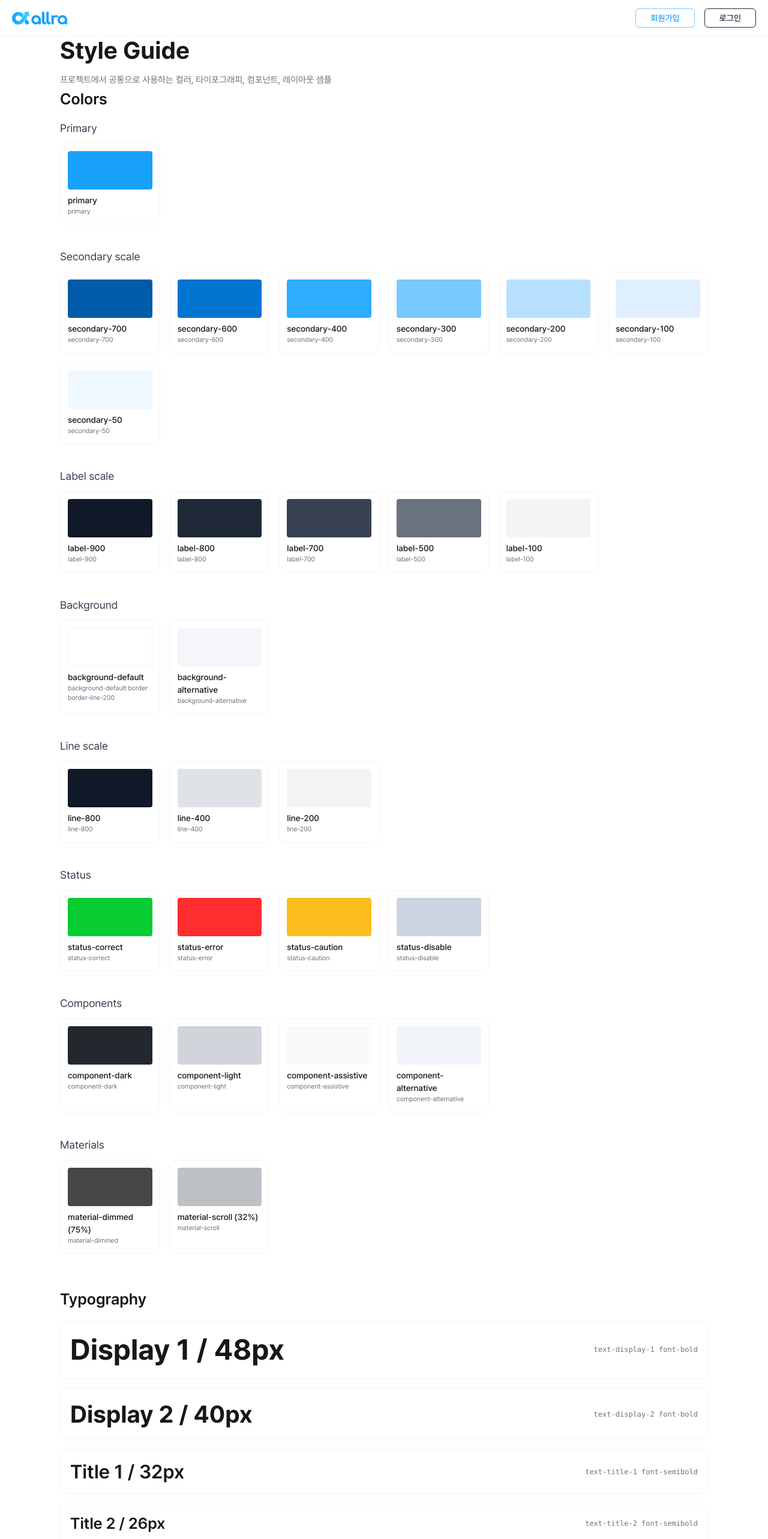
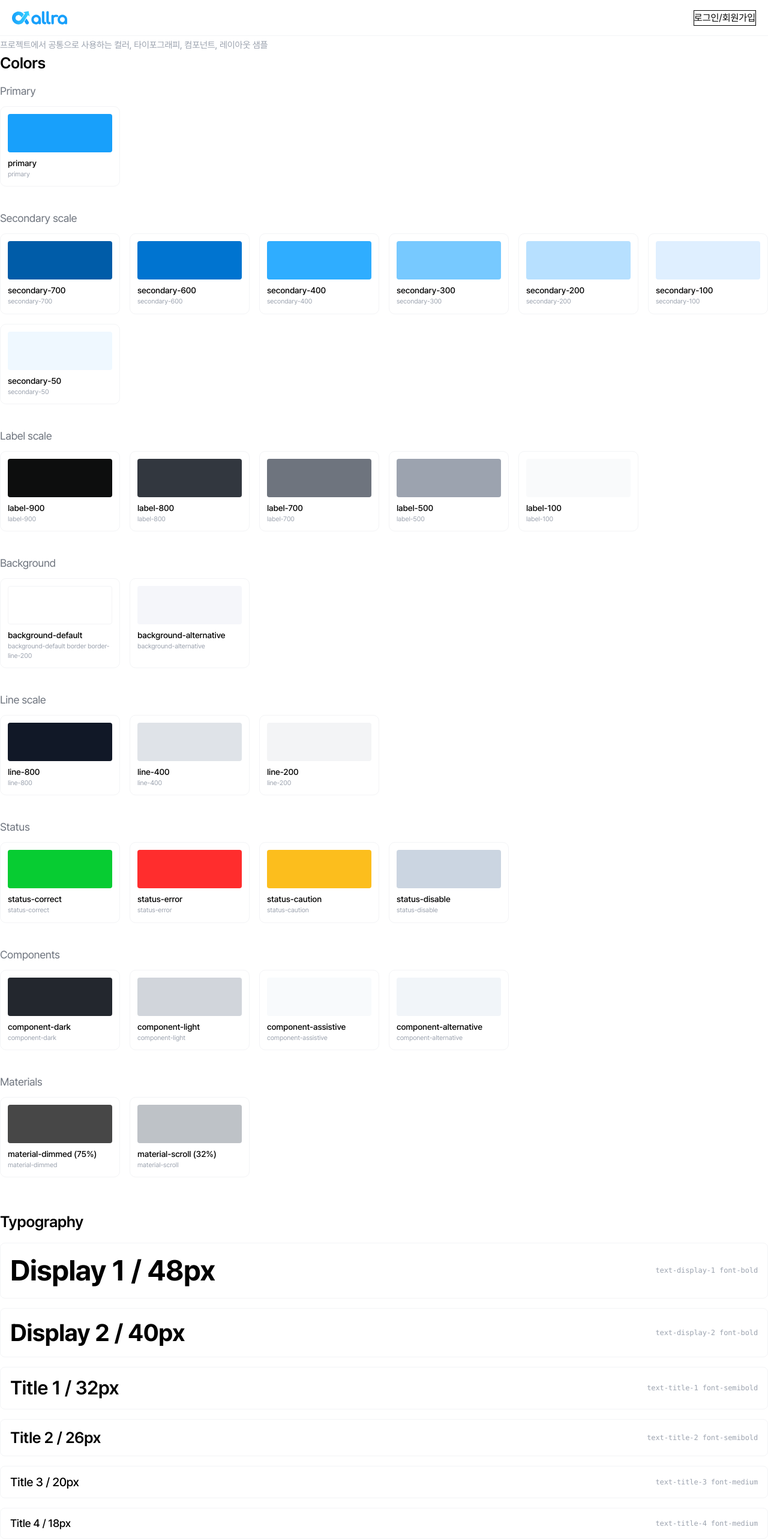
Before and after one commit to girl0330/allra-assignment-phg, a Next.js app: page /style-guide in a window 1280 px wide. Shown: the top 2566 px of the page at 60% size. Built offline with nearby package versions, Linux system fonts and the light colour scheme.

Commit message:
design: Header, Footer 디자인 및 HTML 수정

```diff
--- a/src/app/globals.css
+++ b/src/app/globals.css
@@ -5,12 +5,15 @@
 @font-face {
   font-family: 'Pretendard';
   src: url('/fonts/pretendard/Pretendard-Regular.woff2') format('woff2');
-  font-weight: 400;
-  font-style: normal;
 }
 
 /* Tailwind v4: 기존 tailwind.config의 theme.extend 내용을 @theme로 이관 */
 @theme {
+  /* size */
+  --spacing-header: 60px;
+  --spacing-breadcrumb-tablet: 40px;
+  --spacing-breadcrumb-mobile: 33px;
+
   /* fontFamily */
   --font-pretendard: 'Pretendard', ui-sans-serif, system-ui, -apple-system, 'Segoe UI', Roboto, 'Helvetica Neue', Arial;
 
@@ -25,11 +28,11 @@
   --color-secondary-100: #dfefff;
   --color-secondary-50: #eff8ff;
 
-  --color-label-900: #111827;
-  --color-label-800: #1f2937;
-  --color-label-700: #374151;
-  --color-label-500: #6b7280;
-  --color-label-100: #f3f4f6;
+  --color-label-900: #0d0e0e;
+  --color-label-800: #32373f;
+  --color-label-700: #6e747e;
+  --color-label-500: #9ca3af;
+  --color-label-100: #f9fafb;
 
   --color-background-default: #ffffff;
   --color-background-alternative: #f5f6fa;
@@ -65,56 +68,93 @@
   --radius-xl: 12px;
   --radius-2xl: 14px;
 
-  /* fontSize (크기/행간/자간을 토큰으로 분리해 사용) */
-  --text-display-1: 48px;
-  --leading-display-1: 1.4;
-  --tracking-display-1: -0.02em;
+  /* Font sizes */
+  --font-size-display-1: 48px;
+  --font-size-display-2: 40px;
 
-  --text-display-2: 40px;
-  --leading-display-2: 1.4;
-  --tracking-display-2: -0.02em;
+  --font-size-title-1: 32px;
+  --font-size-title-2: 26px;
+  --font-size-title-3: 20px;
+  --font-size-title-4: 18px;
 
-  --text-title-1: 32px;
-  --leading-title-1: 1.4;
-  --tracking-title-1: -0.02em;
+  --font-size-body-1: 16px;
+  --font-size-body-2: 15px;
+  --font-size-body-3: 14px;
 
-  --text-title-2: 26px;
-  --leading-title-2: 1.4;
-  --tracking-title-2: -0.02em;
+  --font-size-caption-1: 12px;
+  --font-size-caption-2: 11px;
 
-  --text-title-3: 20px;
-  --leading-title-3: 1.4;
-  --tracking-title-3: -0.02em;
+  /* Line heights */
+  --line-height-140: 140%;
+  --line-height-144: 144%;
+  --line-height-150: 150%;
 
-  --text-title-4: 18px;
-  --leading-title-4: 1.44;
-  --tracking-title-4: -0.02em;
-
-  --text-body-1: 16px;
-  --leading-body-1: 1.5;
-  --tracking-body-1: -0.01em;
-
-  --text-body-2: 15px;
-  --leading-body-2: 1.5;
-  --tracking-body-2: -0.01em;
-
-  --text-body-3: 14px;
-  --leading-body-3: 1.5;
-  --tracking-body-3: -0.01em;
-
-  --text-caption-1: 12px;
-  --leading-caption-1: 1.4;
-  --tracking-caption-1: -0.01em;
-
-  --text-caption-2: 11px;
-  --leading-caption-2: 1.4;
-  --tracking-caption-2: -0.01em;
+  /* Letter spacings (em 단위로!) */
+  --tracking--2: -0.02em; /* = -2% 느낌 */
+  --tracking--1: -0.01em; /* = -1% 느낌 */
 }
 
 @layer utilities {
   .container {
     margin-inline: auto;
     padding-inline: 1.25rem;
+  }
+
+  /* Typography */
+  .text-display-1 {
+    font-size: var(--font-size-display-1);
+    line-height: var(--line-height-140);
+    letter-spacing: var(--tracking--2);
+  }
+  .text-display-2 {
+    font-size: var(--font-size-display-2);
+    line-height: var(--line-height-140);
+    letter-spacing: var(--tracking--2);
+  }
+  .text-title-1 {
+    font-size: var(--font-size-title-1);
+    line-height: var(--line-height-140);
+    letter-spacing: var(--tracking--2);
+  }
+  .text-title-2 {
+    font-size: var(--font-size-title-2);
+    line-height: var(--line-height-140);
+    letter-spacing: var(--tracking--2);
+  }
+  .text-title-3 {
+    font-size: var(--font-size-title-3);
+    line-height: var(--line-height-140);
+    letter-spacing: var(--tracking--2);
+  }
+  .text-title-4 {
+    font-size: var(--font-size-title-4);
+    line-height: var(--line-height-144);
+    letter-spacing: var(--tracking--2);
+  }
+  .text-body-1 {
+    font-size: var(--font-size-body-1);
+    line-height: var(--line-height-150);
+    letter-spacing: var(--tracking--1);
+  }
+  .text-body-2 {
+    font-size: var(--font-size-body-2);
+    line-height: var(--line-height-150);
+    letter-spacing: var(--tracking--1);
+  }
+  .text-body-3 {
+    font-size: var(--font-size-body-3);
+    line-height: var(--line-height-150);
+    letter-spacing: var(--tracking--1);
+  }
+  .text-caption-1 {
+    font-size: var(--font-size-caption-1);
+    line-height: var(--line-height-140);
+    letter-spacing: var(--tracking--1);
+  }
+  .text-caption-2 {
+    font-size: var(--font-size-caption-2);
+    line-height: var(--line-height-140);
+    letter-spacing: var(--tracking--1);
   }
 
   @media (min-width: 48rem) {
--- a/src/app/layout.tsx
+++ b/src/app/layout.tsx
@@ -2,6 +2,8 @@ import type { Metadata } from 'next';
 import './globals.css';
 import Providers from './providers';
 import localFont from 'next/font/local';
+import Link from 'next/link';
+import Image from 'next/image';
 
 const pretendard = localFont({
   src: '../../public/fonts/PretendardVariable.woff2',
@@ -16,77 +18,43 @@ export const metadata: Metadata = {
 export default function RootLayout({ children }: { children: React.ReactNode }) {
   return (
     <html lang="ko" className={pretendard.variable}>
-      <body className="font-pretendard bg-white text-neutral-900">
-        {/* <div className="fixed inset-x-0 top-0 z-50 bg-background-default border-b border-line-200">
-          <div className="mx-auto w-full max-w-[1440px] px-[100px]">
-            <header className="h-[54px] flex items-center">i am header</header>
+      <body className="font-pretendard min-h-screen">
+        <Providers>
+          <div>
+            <div className="mx-auto md:container md:min-h-[calc(100dvh-358px-64px)]">
+              {/* 고정 헤더 */}
+              <header className="fixed top-0 left-0 z-40 h-header w-full bg-background-default border-b border-line-200">
+                <div className="size-full">
+                  <div className="container px-4 md:px-6 lg:px-8 flex h-full items-center justify-between">
+                    {/* 로고/우측 버튼 영역 */}
+                    <div className="flex items-center gap-11">
+                      <Link aria-label="초간편 통합 선정산서비스 올라" href="/">
+                        <Image src="/icons/logo.svg" alt="allra logo" width={92} height={24} priority className="" />
+                      </Link>
                     </div>
-        </div> */}
-
-        <header>
-          <div className="fixed top-0 left-0 z-40 h-[60px] h-header w-full bg-background-default">
-            <div className="size-full">
-              <div className="container flex h-full items-center justify-between *:h-full">
-                <div className="flex items-center gap-11">
-                  <a aria-label="초간편 통합 선정산서비스 올라" href="/">
-                    <img
-                      alt="allra logo"
-                      loading="lazy"
-                      width="92"
-                      height="24"
-                      decoding="async"
-                      data-nimg="1"
-                      className=""
-                      src="\icons\logo.svg"
-                    />
-                  </a>
+                    <div className="flex items-center gap-4 lg:hidden">
+                      <button className="border">회원가입</button>
+                      <button className="border">회원가입</button>
                     </div>
-                <div className="flex items-center gap-4">
-                  <a
-                    className="inline-flex items-center justify-center whitespace-nowrap cursor-pointer disabled:cursor-not-allowed border border-secondary-300 bg-background-default text-primary hover:border-secondary-300 hover:bg-label-100 active:bg-background-alternative disabled:border-status-disable disabled:bg-background-default disabled:text-status-disable h-[32px] gap-1 rounded-sm px-6 text-body-3 font-medium"
-                    href="/sign-up?callbackUrl=%2Fblogs%3F"
-                  >
-                    회원가입
-                  </a>
-                  <a
-                    className="inline-flex items-center justify-center whitespace-nowrap cursor-pointer disabled:cursor-not-allowed border bg-background-default text-label-800 hover:bg-label-100 active:bg-background-alternative disabled:border-line-400 disabled:text-status-disable h-[32px] gap-1 rounded-sm px-6 text-body-3 font-medium"
-                    href="/sign-in?callbackUrl=%2Fblogs%3F"
-                  >
-                    로그인
-                  </a>
+                    <div className="flex items-center gap-4 max-lg:hidden">
+                      <button className="border">로그인/회원가입</button>
                     </div>
                   </div>
-              <div data-orientation="horizontal" role="none" className="shrink-0 h-px w-full bg-line-200"></div>
                 </div>
-          </div>
-          <div
-            data-orientation="horizontal"
-            role="none"
-            className="shrink-0 block h-header bg-background-default"
-          ></div>
+                {/* 스페이서 */}
+                <div aria-hidden className="h-header" />
               </header>
 
-        <div className="min-h-dvh flex flex-col pt-[54px]">
-          <Providers>
-            <main className="flex-1">
-              <div className="mx-auto w-full max-w-[1440px] px-[100px]">
-                <div className="mx-auto max-w-[1240px]">{children}</div>
+              {/* 본문 */}
+              <main>{children}</main>
+
+              {/* 푸터 */}
             </div>
-            </main>
-          </Providers>
-
-          {/* <div className="border-t border-line-200 bg-background-default">
-            <div className="mx-auto w-full max-w-[1440px] px-[100px]">
-              <footer className="h-[358px] py-[59px] flex items-center">i am footer</footer>
-            </div>
-          </div> */}
-        </div>
-
-        <footer className="">
-          <div data-orientation="horizontal" role="none" className="shrink-0 h-px w-full bg-line-200"></div>
-          <div className="lg:gap-20 container flex flex-wrap-reverse items-start gap-8 py-10 md:flex-nowrap md:gap-11 lg:py-[60px]">
+            <footer className="border-t border-line-200">
+              <div role="none" className="shrink-0 h-px w-full bg-line-200"></div>
+              <div className="container flex flex-wrap-reverse items-start gap-8 md:flex-nowrap md:gap-11 lg:gap-20 py-10 lg:py-[60px]">
                 <div className="grow">
-              <img
+                  <Image
                     alt="allra logo"
                     loading="lazy"
                     width="95"
@@ -99,7 +67,7 @@ export default function RootLayout({ children }: { children: React.ReactNode })
                   <div className="mt-6 flex flex-col gap-6 md:mt-9">
                     <main className="">
                       <div className="flex flex-wrap items-center gap-2 text-body-3 text-label-700 *:hover:font-bold">
-                    <a href="/">회사소개</a>
+                        <Link href="/">회사소개</Link>
                         <svg
                           xmlns="http://www.w3.org/2000/svg"
                           width="12"
@@ -107,15 +75,15 @@ export default function RootLayout({ children }: { children: React.ReactNode })
                           viewBox="0 0 24 24"
                           fill="none"
                           stroke="currentColor"
-                      stroke-width="2"
-                      stroke-linecap="round"
-                      stroke-linejoin="round"
+                          strokeWidth="2"
+                          strokeLinecap="round"
+                          strokeLinejoin="round"
                           className="lucide lucide-dot"
                           aria-hidden="true"
                         >
                           <circle cx="12.1" cy="12.1" r="1"></circle>
                         </svg>
-                    <a href="/">서비스 이용약관</a>
+                        <Link href="/">서비스 이용약관</Link>
                         <svg
                           xmlns="http://www.w3.org/2000/svg"
                           width="12"
@@ -123,17 +91,15 @@ export default function RootLayout({ children }: { children: React.ReactNode })
                           viewBox="0 0 24 24"
                           fill="none"
                           stroke="currentColor"
-                      stroke-width="2"
-                      stroke-linecap="round"
-                      stroke-linejoin="round"
+                          strokeWidth="2"
+                          strokeLinecap="round"
+                          strokeLinejoin="round"
                           className="lucide lucide-dot"
                           aria-hidden="true"
                         >
                           <circle cx="12.1" cy="12.1" r="1"></circle>
                         </svg>
-                    <a className="font-bold" href="/">
-                      개인정보 처리방침
-                    </a>
+                        <Link href="/">개인정보 처리방침</Link>
                         <svg
                           xmlns="http://www.w3.org/2000/svg"
                           width="12"
@@ -141,15 +107,15 @@ export default function RootLayout({ children }: { children: React.ReactNode })
                           viewBox="0 0 24 24"
                           fill="none"
                           stroke="currentColor"
-                      stroke-width="2"
-                      stroke-linecap="round"
-                      stroke-linejoin="round"
+                          strokeWidth="2"
+                          strokeLinecap="round"
+                          strokeLinejoin="round"
                           className="lucide lucide-dot"
                           aria-hidden="true"
                         >
                           <circle cx="12.1" cy="12.1" r="1"></circle>
                         </svg>
-                    <a href="/">공지사항</a>
+                        <Link href="/">공지사항</Link>
                         <svg
                           xmlns="http://www.w3.org/2000/svg"
                           width="12"
@@ -157,15 +123,15 @@ export default function RootLayout({ children }: { children: React.ReactNode })
                           viewBox="0 0 24 24"
                           fill="none"
                           stroke="currentColor"
-                      stroke-width="2"
-                      stroke-linecap="round"
-                      stroke-linejoin="round"
+                          strokeWidth="2"
+                          strokeLinecap="round"
+                          strokeLinejoin="round"
                           className="lucide lucide-dot"
                           aria-hidden="true"
                         >
                           <circle cx="12.1" cy="12.1" r="1"></circle>
                         </svg>
-                    <a href="/">FAQ</a>
+                        <Link href="/">FAQ</Link>
                         <svg
                           xmlns="http://www.w3.org/2000/svg"
                           width="12"
@@ -173,15 +139,15 @@ export default function RootLayout({ children }: { children: React.ReactNode })
                           viewBox="0 0 24 24"
                           fill="none"
                           stroke="currentColor"
-                      stroke-width="2"
-                      stroke-linecap="round"
-                      stroke-linejoin="round"
+                          strokeWidth="2"
+                          strokeLinecap="round"
+                          strokeLinejoin="round"
                           className="lucide lucide-dot"
                           aria-hidden="true"
                         >
                           <circle cx="12.1" cy="12.1" r="1"></circle>
                         </svg>
-                    <a href="/">블로그</a>
+                        <Link href="/">블로그</Link>
                         <svg
                           xmlns="http://www.w3.org/2000/svg"
                           width="12"
@@ -189,20 +155,22 @@ export default function RootLayout({ children }: { children: React.ReactNode })
                           viewBox="0 0 24 24"
                           fill="none"
                           stroke="currentColor"
-                      stroke-width="2"
-                      stroke-linecap="round"
-                      stroke-linejoin="round"
+                          strokeWidth="2"
+                          strokeLinecap="round"
+                          strokeLinejoin="round"
                           className="lucide lucide-dot"
                           aria-hidden="true"
                         >
                           <circle cx="12.1" cy="12.1" r="1"></circle>
                         </svg>
-                    <a href="/">채용정보</a>
+                        <Link href="/">채용정보</Link>
                       </div>
                     </main>
                     <main className="">
                       <div className="text-body-3 font-normal text-label-500 lg:text-body-2">
-                    <p>(주)올라핀테크 ㅣ 사업자등록번호 : 509-86-01645 ㅣ 통신판매업신고 : 제2022-서울강남-02369호</p>
+                        <p>
+                          (주)올라핀테크 ㅣ 사업자등록번호 : 509-86-01645 ㅣ 통신판매업신고 : 제2022-서울강남-02369호
+                        </p>
                         <p>대표이사 김상수 ㅣ 주소 : 서울특별시 강남구 봉은사로 327, 11층(논현동, 궁도빌딩)</p>
                       </div>
                     </main>
@@ -234,17 +202,16 @@ export default function RootLayout({ children }: { children: React.ReactNode })
                     </picture>
                   </div>
                 </div>
-            <div data-orientation="horizontal" role="none" className="shrink-0 h-px w-full bg-line-400 md:hidden"></div>
 
                 <main className="">
                   <div className="flex flex-col">
                     <h3 className="text-body-3 font-medium text-label-700 lg:text-body-2 lg:font-semibold">고객센터</h3>
-                <a
+                    <Link
                       className="font-mukta text-display-2 font-bold text-nowrap text-primary md:text-[44px] lg:text-display-1"
                       href="tel:1811-1463"
                     >
                       1811-1463
-                </a>
+                    </Link>
                     <div className="flex flex-col gap-5 text-body-3 font-medium text-label-700">
                       <div className="flex flex-col gap-2">
                         <h3 className="font-medium text-label-500">운영시간</h3>
@@ -267,6 +234,8 @@ export default function RootLayout({ children }: { children: React.ReactNode })
                 </main>
               </div>
             </footer>
+          </div>
+        </Providers>
       </body>
     </html>
   );
```
Lines whose indentation alone changed are shown as unchanged.
